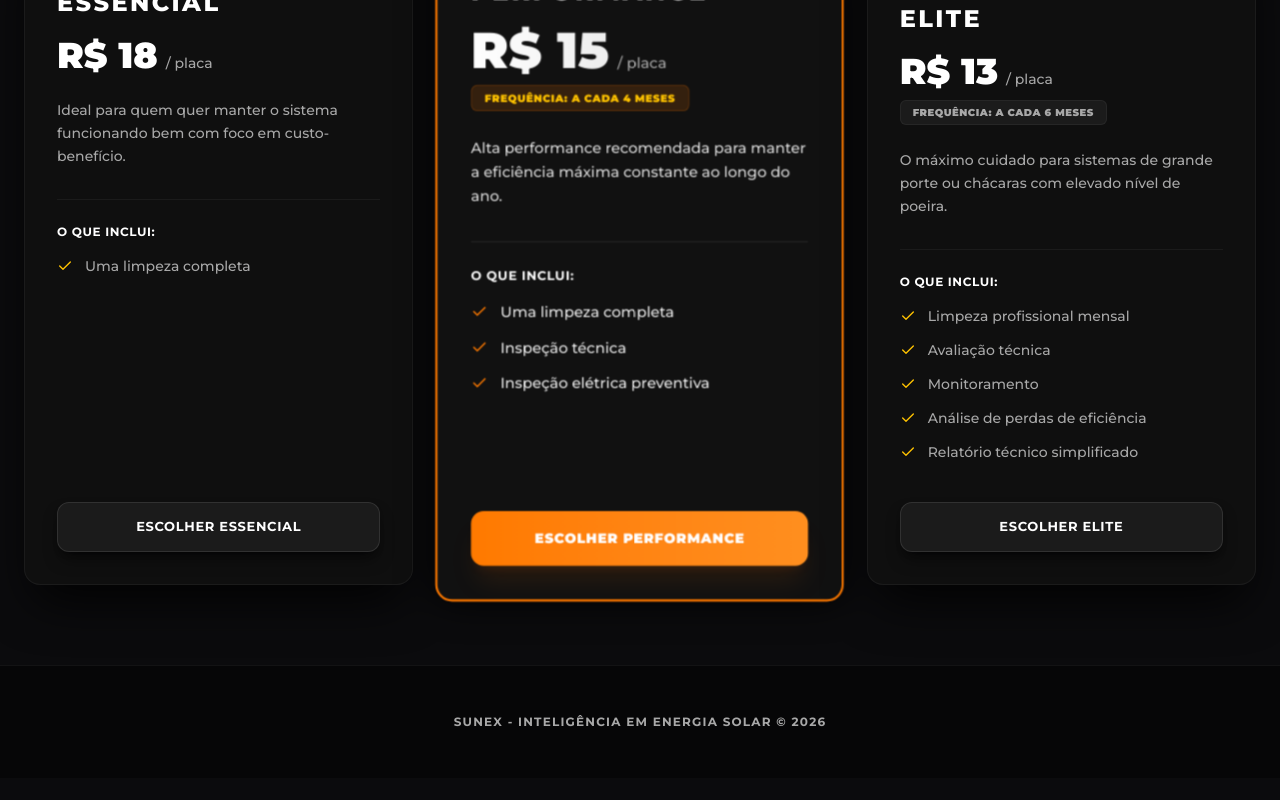
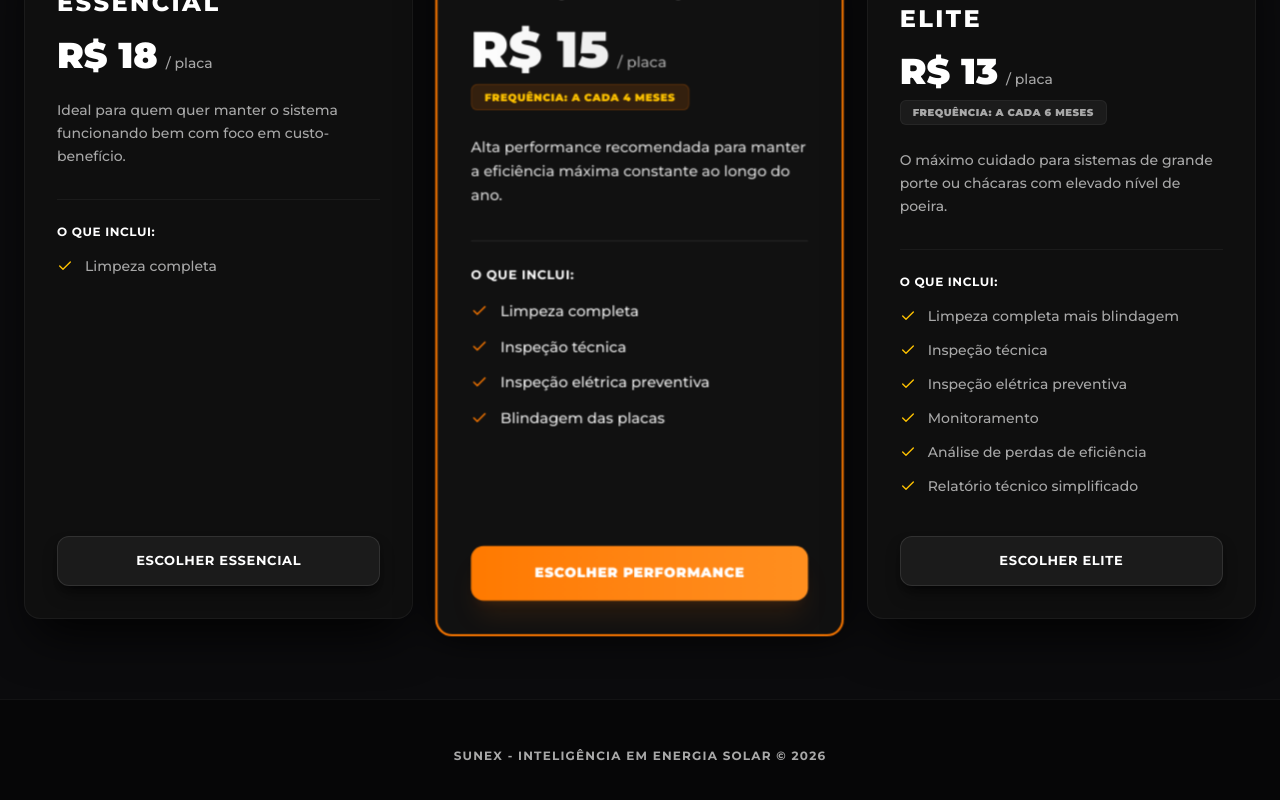
Before and after one commit to sunex589-prog/SUNEX, a React (Vite) app: page / in a window 1280 px wide. Shown: the part 1365-2165 px from the top of the page. Before the commit the page ends 2143 px from the top, so only its background shows below. Built offline with nearby package versions, Linux system fonts and the light colour scheme; no server answers; the database is empty.

Commit message:
style: update plan service descriptions
Refactor service inclusion text for conciseness and add the "Blindagem das placas" service to the Performance and Elite plans.

```diff
--- a/src/pages/Home.tsx
+++ b/src/pages/Home.tsx
@@ -127,7 +127,7 @@ export default function Home() {
                 <ul className="space-y-3.5">
                   <li className="flex items-center gap-3 text-sm text-sunex-muted font-medium">
                     <Check className="w-4 h-4 text-sunex-gold shrink-0" />
-                    <span>Uma limpeza completa</span>
+                    <span>Limpeza completa</span>
                   </li>
                 </ul>
               </div>
@@ -164,7 +164,7 @@ export default function Home() {
                 <ul className="space-y-3.5">
                   <li className="flex items-center gap-3 text-sm text-[#eee] font-medium">
                     <Check className="w-4 h-4 text-sunex-accent shrink-0 font-bold" />
-                    <span>Uma limpeza completa</span>
+                    <span>Limpeza completa</span>
                   </li>
                   <li className="flex items-center gap-3 text-sm text-[#eee] font-medium">
                     <Check className="w-4 h-4 text-sunex-accent shrink-0 font-bold" />
@@ -173,6 +173,10 @@ export default function Home() {
                   <li className="flex items-center gap-3 text-sm text-[#eee] font-medium">
                     <Check className="w-4 h-4 text-sunex-accent shrink-0 font-bold" />
                     <span>Inspeção elétrica preventiva</span>
+                  </li>
+                  <li className="flex items-center gap-3 text-sm text-[#eee] font-medium">
+                    <Check className="w-4 h-4 text-sunex-accent shrink-0 font-bold" />
+                    <span>Blindagem das placas</span>
                   </li>
                 </ul>
               </div>
@@ -204,11 +208,15 @@ export default function Home() {
                 <ul className="space-y-3.5">
                   <li className="flex items-center gap-3 text-sm text-sunex-muted font-medium">
                     <Check className="w-4 h-4 text-sunex-gold shrink-0" />
-                    <span>Limpeza profissional mensal</span>
+                    <span>Limpeza completa mais blindagem</span>
                   </li>
                   <li className="flex items-center gap-3 text-sm text-sunex-muted font-medium">
                     <Check className="w-4 h-4 text-sunex-gold shrink-0" />
-                    <span>Avaliação técnica</span>
+                    <span>Inspeção técnica</span>
+                  </li>
+                  <li className="flex items-center gap-3 text-sm text-sunex-muted font-medium">
+                    <Check className="w-4 h-4 text-sunex-gold shrink-0" />
+                    <span>Inspeção elétrica preventiva</span>
                   </li>
                   <li className="flex items-center gap-3 text-sm text-sunex-muted font-medium">
                     <Check className="w-4 h-4 text-sunex-gold shrink-0" />
--- a/src/pages/Simulacao.tsx
+++ b/src/pages/Simulacao.tsx
@@ -6,23 +6,25 @@ const PLANOS = {
   Essencial: {
     preco: 18.0,
     descricao: "Ideal para quem quer manter o sistema funcionando bem com foco em custo-benefício.",
-    inclui: ["Uma limpeza completa"]
+    inclui: ["Limpeza completa"]
   },
   Performance: {
     preco: 15.0,
     descricao: "O plano mais equilibrado e mais vendido para usinas ou residências de alta performance.",
     inclui: [
-      "Uma limpeza completa",
+      "Limpeza completa",
       "Inspeção técnica detalhada dos painéis",
-      "Inspeção elétrica preventiva estrutural"
+      "Inspeção elétrica preventiva estrutural",
+      "Blindagem das placas"
     ]
   },
   Elite: {
     preco: 13.0,
     descricao: "O máximo cuidado e acompanhamento constante para geração ininterrupta de grande porte.",
     inclui: [
-      "Limpeza profissional mensal programada",
-      "Avaliação técnica termográfica",
+      "Limpeza completa mais blindagem",
+      "Inspeção técnica termográfica",
+      "Inspeção elétrica preventiva",
       "Monitoramento ativo de perdas térmicas",
       "Análise aprofundada de perdas de eficiência",
       "Relatório técnico simplificado mensal"
```
